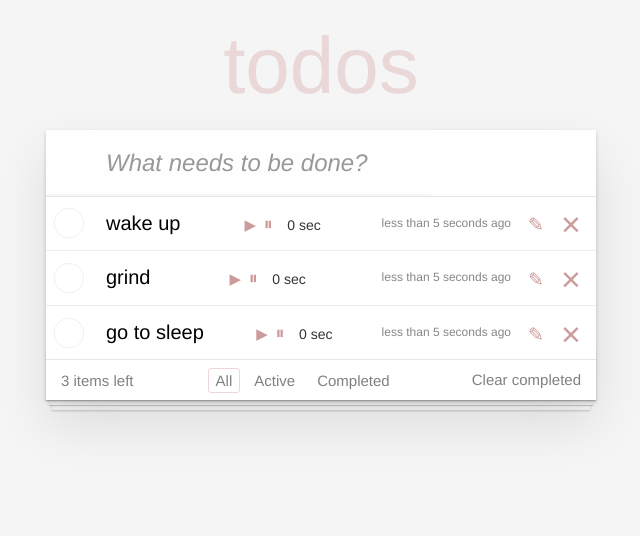
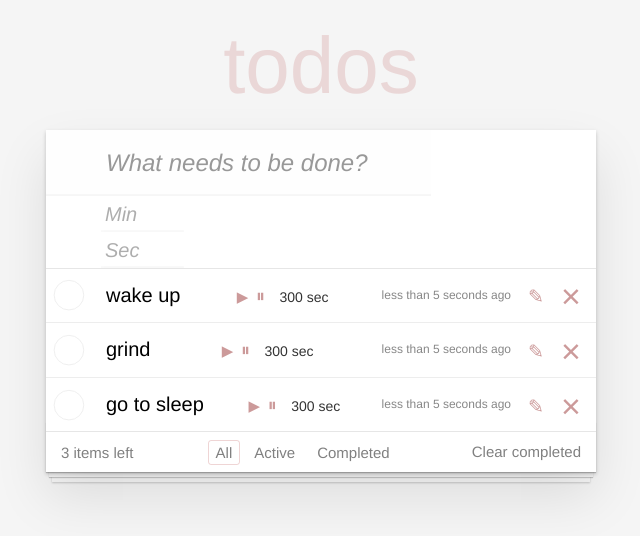
Before and after one commit to SumaXXX/Todo, a React (Create React App) app: page / in a window 1280 px wide. Shown: the top 536 px of the page, without its empty margins (319-959 px from the left). Built offline with nearby package versions, Linux system fonts and the light colour scheme.

Commit message:
Add files via upload

```diff
--- a/src/App.css
+++ b/src/App.css
@@ -25,7 +25,11 @@ button::-moz-focus-inner {
 }
 
 body {
-	font: 14px 'Helvetica Neue', Helvetica, Arial, sans-serif;
+  font:
+    14px 'Helvetica Neue',
+    Helvetica,
+    Arial,
+    sans-serif;
   line-height: 1.4em;
   background: #f5f5f5;
   color: #111111;
@@ -49,7 +53,8 @@ body {
   background: #fff;
   margin: 130px 0 40px 0;
   position: relative;
-	box-shadow: 0 2px 4px 0 rgba(0, 0, 0, 0.2),
+  box-shadow:
+    0 2px 4px 0 rgba(0, 0, 0, 0.2),
     0 25px 50px 0 rgba(0, 0, 0, 0.1);
 }
 
@@ -108,11 +113,12 @@ body {
   -moz-osx-font-smoothing: grayscale;
 }
 
-.new-todo, .new-todo-form .new-todo-form__timer {
+.new-todo,
+.new-todo-form .new-todo-form__timer {
   padding: 16px 16px 16px 60px;
   border: none;
   background: rgba(0, 0, 0, 0.003);
-	box-shadow: inset 0 -2px 1px rgba(0,0,0,0.03);
+  box-shadow: inset 0 -2px 1px rgba(0, 0, 0, 0.03);
 }
 
 .new-todo {
@@ -122,6 +128,10 @@ body {
 .new-todo-form .new-todo-form__timer {
   width: 15%;
   padding-left: 16px;
+  padding: 4px;
+  font-size: 20px;
+  opacity: 0.8;
+  margin-left: 10%;
 }
 
 .main {
@@ -240,7 +250,7 @@ body {
 
 .todo-list li label .description {
   font-size: 20px;
-	color: black
+  color: black;
 }
 
 .todo-list li label .timer {
@@ -256,9 +266,10 @@ body {
   color: #4d4d4d;
 }
 
-.todo-list li.completed label .title {
+.todo-list li.completed .item-label {
   color: #cdcdcd;
   text-decoration: line-through;
+  word-break: break-word;
 }
 
 .todo-list li .icon {
@@ -346,7 +357,8 @@ body {
   left: 0;
   height: 50px;
   overflow: hidden;
-	box-shadow: 0 1px 1px rgba(0, 0, 0, 0.2),
+  box-shadow:
+    0 1px 1px rgba(0, 0, 0, 0.2),
     0 8px 0 -3px #f6f6f6,
     0 9px 1px -3px rgba(0, 0, 0, 0.2),
     0 16px 0 -6px #f6f6f6,
@@ -434,7 +446,7 @@ html .clear-completed:active {
 	Hack to remove background from Mobile Safari.
 	Can't use it globally since it destroys checkboxes in Firefox
 */
-@media screen and (-webkit-min-device-pixel-ratio:0) {
+@media screen and (-webkit-min-device-pixel-ratio: 0) {
   .toggle-all,
   .todo-list li .toggle {
     background: none;
@@ -464,3 +476,8 @@ html .clear-completed:active {
   margin-left: 10px;
   opacity: 0.8;
 }
+
+
+.time-form {
+
+}
--- a/src/App.js
+++ b/src/App.js
@@ -1,21 +1,27 @@
 import './App.css';
+import { Component } from 'react';
+
 import Header from './components/Header';
 import ToDoList from './components/TodoList';
 import Footer from './components/Footer';
 
-import { Component } from 'react';
-
 export default class App extends Component {
-  createTodoItem = (label) => {
+  createTodoItem = (label, time) => {
     return {
       label,
       time: new Date(),
       id: Math.random(),
+      timerTime: time,
+      isEditing: false,
     };
   };
 
   state = {
-    todoData: [this.createTodoItem('wake up'), this.createTodoItem('grind'), this.createTodoItem('go to sleep')],
+    todoData: [
+      this.createTodoItem('wake up', 300),
+      this.createTodoItem('grind', 300),
+      this.createTodoItem('go to sleep', 300),
+    ],
     filter: 'all',
   };
 
@@ -25,6 +31,17 @@ export default class App extends Component {
     const newItem = { ...oldItem, [propName]: !oldItem[propName] };
 
     return [...arr.slice(0, idx), newItem, ...arr.slice(idx + 1)];
+  };
+
+  setTimerTime = (id, timerTime) => {
+    this.setState(({ todoData }) => {
+      const idx = this.state.todoData.findIndex((el) => el.id === id);
+      const itemToSetTime = this.state.todoData[idx];
+      const newItem = { ...itemToSetTime, timerTime };
+      return {
+        todoData: [...todoData.slice(0, idx), newItem, ...todoData.slice(idx + 1)],
+      };
+    });
   };
 
   completedItem = (id) => {
@@ -46,9 +63,9 @@ export default class App extends Component {
     });
   };
 
-  addItem = (text) => {
+  addItem = (text, time) => {
     if (!text) return;
-    const newItem = this.createTodoItem(text);
+    const newItem = this.createTodoItem(text, time);
 
     this.setState(({ todoData }) => {
       return { todoData: [...todoData, newItem] };
@@ -56,7 +73,7 @@ export default class App extends Component {
   };
 
   showFilteredItems = (f) => {
-    this.setState(({ filter }) => {
+    this.setState(() => {
       return {
         filter: f,
       };
@@ -70,9 +87,28 @@ export default class App extends Component {
     });
   };
 
+  onEdited = (id) => {
+    this.setState(({ todoData }) => {
+       return {
+        todoData: this.toggleProperty(todoData, id, 'isEditing'),
+      };
+    });
+  };
+
+  onSubmitedEdit = (id, text) => {
+    if (!text) return
+    this.setState(({ todoData }) => {
+      const idx = todoData.findIndex((el) => el.id === id);
+      todoData[idx].label = text;
+      !todoData[idx].isEditing;
+    });
+    this.onEdited(id)
+  };
+
+
+
   render() {
     const { todoData, filter } = this.state;
-    console.log(filter);
 
     const completedItems = todoData.filter((el) => el.completed);
     const activeItems = todoData.filter((el) => !el.completed);
@@ -81,7 +117,7 @@ export default class App extends Component {
     if (filter === 'completed') visibleItems = completedItems;
     if (filter === 'active') visibleItems = activeItems;
     if (filter === 'ClearCompleted') {
-      this.setState(({ filter }) => {
+      this.setState(() => {
         return {
           filter: 'all',
         };
@@ -93,13 +129,14 @@ export default class App extends Component {
       <section className="todoapp">
         <Header onItemAdded={this.addItem} />
         <section className="main">
-          {/* <ul
-            className="todo-list"
-            onItemAdded={addItem}
-          >
-            <TodoItem label={"as"} />
-          </ul> */}
-          <ToDoList todos={visibleItems} onCompleted={this.completedItem} onDeleted={this.deletedItem} />
+          <ToDoList
+            todos={visibleItems}
+            onCompleted={this.completedItem}
+            onDeleted={this.deletedItem}
+            setTimerTime={this.setTimerTime}
+            onEdited={this.onEdited}
+            onSubmitedEdit={this.onSubmitedEdit}
+          />
         </section>
         <Footer showFilter={this.showFilteredItems} numberLeft={numberLeft} />
       </section>
--- a/src/components/Header.jsx
+++ b/src/components/Header.jsx
@@ -2,21 +2,35 @@ import { useState } from 'react';
 
 export default function Header({ onItemAdded }) {
   const [label, setLabel] = useState('');
+  const [minutes, setMinutes] = useState('');
+  const [seconds, setSeconds] = useState('');
 
   const onLabelChange = (e) => {
     setLabel(e.target.value);
   };
 
+  const onMinutesChange = (e) => {
+    setMinutes(e.target.value);
+  };
+
+  const onSecondsChange = (e) => {
+    let value = e.target.value;
+    if (value < 59) setSeconds(value);
+  };
+
   const onSubmit = (e) => {
     e.preventDefault();
-    onItemAdded(label);
+    let sum = Number(minutes) * 60 + Number(seconds);
+    onItemAdded(label, sum);
+    setMinutes('');
+    setSeconds('');
     setLabel('');
   };
 
   return (
-    <>
+    <header>
       <h1>todos</h1>
-      <form onSubmit={onSubmit}>
+      <form onSubmit={onSubmit} className="new-todo-form">
         <input
           className="new-todo"
           placeholder="What needs to be done?"
@@ -25,6 +39,24 @@ export default function Header({ onItemAdded }) {
           value={label}
         ></input>
       </form>
-    </>
+      <form className="new-todo-form time-form" onSubmit={onSubmit}>
+        <input
+          type="number"
+          className="new-todo-form__timer"
+          placeholder="Min"
+          onChange={onMinutesChange}
+          value={minutes}
+        ></input>
+      </form>
+      <form className="new-todo-form time-form" onSubmit={onSubmit}>
+        <input
+          type="number"
+          className="new-todo-form__timer"
+          placeholder="Sec"
+          onChange={onSecondsChange}
+          value={seconds}
+        ></input>
+      </form>
+    </header>
   );
 }
--- a/src/components/Timer.jsx
+++ b/src/components/Timer.jsx
@@ -1,55 +1,46 @@
-import { Component } from 'react';
+import { useState, useEffect } from 'react';
 
-export class Timer extends Component {
-  constructor(props) {
-    super(props);
-    this.state = {
-      isRunning: false,
-      time: 0,
-    };
+export function Timer({ _time, setTimerTime, id }) {
+  const [time, setTime] = useState(_time);
+  const [isRunning, setIsRunning] = useState(false);
+
+  useEffect(() => {
+    let interval = null;
+
+    if (isRunning) {
+      interval = setInterval(() => {
+        setTime((prevTime) => prevTime - 1);
+        setTimerTime(id, time);
+      }, 1000);
+    } else if (!isRunning && time !== 0) {
+      clearInterval(interval);
     }
 
-  componentDidMount() {
-    this.interval = null;
+    if (time < 0) {
+      setTime((prevTime) => prevTime + 1);
+      clearInterval(interval);
     }
 
-  componentDidUpdate(prevProps, prevState) {
-    if (this.state.isRunning && !prevState.isRunning) {
-      this.interval = setInterval(() => {
-        this.setState((prevState) => ({
-          time: prevState.time + 1,
-        }));
-      }, 1000);
-    } else if (!this.state.isRunning && prevState.isRunning) {
-      clearInterval(this.interval);
-    }
-  }
+    return () => {
+      clearInterval(interval);
+    };
+  }, [isRunning, time]);
 
-  componentWillUnmount() {
-    clearInterval(this.interval);
-  }
-
-  startTimer = () => {
-    this.setState(({
-        isRunning: true
-    }));
+  const startTimer = () => {
+    setIsRunning(true);
   };
 
-  pauseTimer = () => {
-    this.setState(({
-        isRunning: false
-    }));
+  const pauseTimer = () => {
+    setIsRunning(false);
   };
 
-  render() {
   return (
     <div>
-        <span class="description timer">
-          <button class="icon icon-play" onClick={this.startTimer} ></button>
-          <button class="icon icon-pause" onClick={this.pauseTimer}></button>
-           <span className='timer-count'>{this.state.time} sec</span>
+      <span className="description timer">
+        <button className="icon icon-play" onClick={startTimer}></button>
+        <button className="icon icon-pause" onClick={pauseTimer}></button>
+        <span className="timer-count">{time} sec</span>
       </span>
     </div>
   );
 }
-}
--- a/src/components/TodoItem.jsx
+++ b/src/components/TodoItem.jsx
@@ -1,26 +1,90 @@
-import { Component } from 'react';
+import React, { Component } from 'react';
 import { formatDistanceToNow } from 'date-fns';
 import { Timer } from './Timer';
 
 export default class TodoItem extends Component {
+  state = {
+    newLabel: '',
+  };
+  inputRef = React.createRef();
+
+  onLabelEditing = (e) => {
+    this.setState({
+      newLabel: e.target.value,
+    });
+  };
+
+  handleClickOutside = (event) => {
+    console.log(this.inputRef);
+    if (this.inputRef.current && !this.inputRef.current.contains(event.target)) {
+      this.props.onEdited(this.props.id);
+    }
+  };
+
+  handleKeyDown = (event) => {
+    if (event.key === 'Escape' && this.props.isEditing === true) {
+      this.props.onEdited(this.props.id);
+    }
+  };
+
+  componentDidMount() {
+    document.addEventListener('mousedown', this.handleClickOutside);
+    document.addEventListener('keydown', this.handleKeyDown);
+  }
+
+  componentWillUnmount() {
+    document.removeEventListener('mousedown', this.handleClickOutside);
+    document.removeEventListener('keydown', this.handleKeyDown);
+  }
+
   render() {
-    const { label, time, onCompleted, onDeleted, completed } = this.props;
+    const {
+      label,
+      time,
+      onCompleted,
+      onDeleted,
+      completed,
+      setTimerTime,
+      id,
+      timerTime,
+      isEditing,
+      onEdited,
+      onSubmitedEdit,
+    } = this.props;
     let className = 'active';
     if (completed) className += ' completed';
+
+    const onSubmit = (e) => {
+      e.preventDefault();
+
+      onSubmitedEdit(id, this.state.newLabel);
+      this.setState({
+        newLabel: '',
+      });
+    };
+
+    if (!isEditing)
       return (
         <li className={className}>
           <div className="view">
             <input className="toggle" type="checkbox" onClick={onCompleted}></input>
             <label>
-            <span className="description">{label}</span>
-
-            <Timer/>
+              <span className="description item-label">{label}</span>
+              <Timer setTimerTime={setTimerTime} id={id} _time={timerTime} />
               <span className="created">{formatDistanceToNow(time, { addSuffix: true, includeSeconds: true })}</span>
             </label>
-          <button className="icon icon-edit"></button>
+            <button onClick={onEdited} className="icon icon-edit"></button>
             <button onClick={onDeleted} className="icon icon-destroy"></button>
+            <input type="text" className="edit"></input>
           </div>
         </li>
       );
+
+    if (isEditing)
+      return (
+        <form onSubmit={(e) => onSubmit(e)}>
+          <input ref={this.inputRef} type="text" autoFocus className="edit" onChange={this.onLabelEditing} />
+        </form>
+      );
   }
 }
```
Also changed, not shown: package.json (+14 -11 lines), src/components/TodoList.jsx (+13 -3 lines), src/index.css (+3 -5 lines), src/index.js (+6 -6 lines), src/components/Footer.jsx (line endings or trailing spaces), 2 other files (tests, documents, lock files or other folders). Lines whose indentation alone changed are shown as unchanged.
